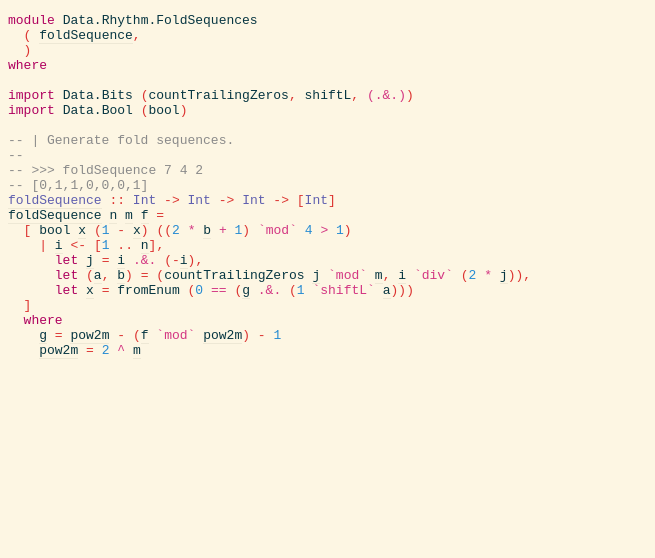
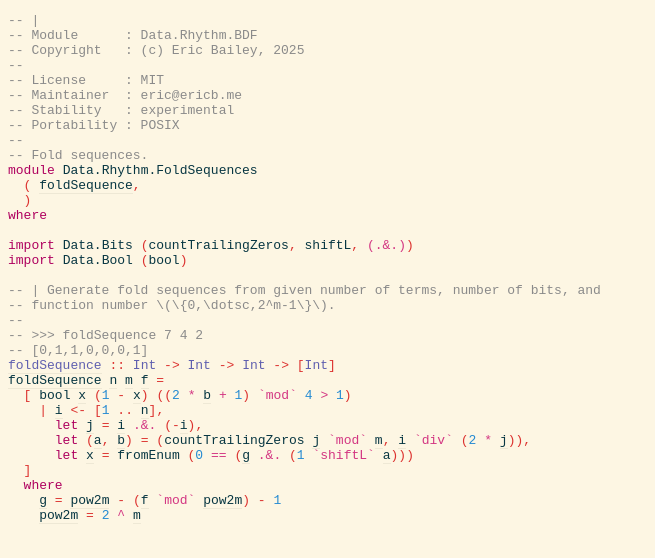
Before and after one commit to yurrriq/creating-rhythms, a plain HTML site: page docs/src/Data.Rhythm.FoldSequences.html in a window 1280 px wide. Shown: the whole page, without its empty margins (0-655 px from the left). Drawn offline with Linux system fonts and the light colour scheme.

Commit message:
docs(haskell): flesh out FoldSequences docs

```diff
--- a/docs/src/Data.Rhythm.FoldSequences.html
+++ b/docs/src/Data.Rhythm.FoldSequences.html
@@ -1,22 +1,33 @@
-<!DOCTYPE html PUBLIC "-//W3C//DTD XHTML 1.0 Transitional//EN" "http://www.w3.org/TR/xhtml1/DTD/xhtml1-transitional.dtd"><html xmlns="http://www.w3.org/1999/xhtml"><head><link rel="stylesheet" type="text/css" href="style.css" /><script type="text/javascript" src="highlight.js"></script></head><body><pre><span class="hs-keyword">module</span><span> </span><span class="hs-identifier">Data.Rhythm.FoldSequences</span><span>
-</span><span id="line-2"></span><span>  </span><span class="hs-special">(</span><span> </span><span class="annot"><a href="Data.Rhythm.FoldSequences.html#foldSequence"><span class="hs-identifier">foldSequence</span></a></span><span class="hs-special">,</span><span>
-</span><span id="line-3"></span><span>  </span><span class="hs-special">)</span><span>
-</span><span id="line-4"></span><span class="hs-keyword">where</span><span>
-</span><span id="line-5"></span><span>
-</span><span id="line-6"></span><span class="hs-keyword">import</span><span> </span><span class="annot"><span class="hs-identifier">Data.Bits</span></span><span> </span><span class="hs-special">(</span><span class="annot"><span class="hs-identifier">countTrailingZeros</span></span><span class="hs-special">,</span><span> </span><span class="annot"><span class="hs-identifier">shiftL</span></span><span class="hs-special">,</span><span> </span><span class="annot"><span class="hs-operator">(.&amp;.)</span></span><span class="hs-special">)</span><span>
-</span><span id="line-7"></span><span class="hs-keyword">import</span><span> </span><span class="annot"><span class="hs-identifier">Data.Bool</span></span><span> </span><span class="hs-special">(</span><span class="annot"><span class="hs-identifier">bool</span></span><span class="hs-special">)</span><span>
-</span><span id="line-8"></span><span>
-</span><span id="line-9"></span><span class="hs-comment">-- | Generate fold sequences.</span><span>
-</span><span id="line-10"></span><span class="hs-comment">--</span><span>
-</span><span id="line-11"></span><span class="hs-comment">-- &gt;&gt;&gt; foldSequence 7 4 2</span><span>
-</span><span id="line-12"></span><span class="hs-comment">-- [0,1,1,0,0,0,1]</span><span>
-</span><span id="line-13"></span><span class="annot"><a href="Data.Rhythm.FoldSequences.html#foldSequence"><span class="hs-identifier hs-type">foldSequence</span></a></span><span> </span><span class="hs-glyph">::</span><span> </span><span class="annot"><span class="hs-identifier hs-type">Int</span></span><span> </span><span class="hs-glyph">-&gt;</span><span> </span><span class="annot"><span class="hs-identifier hs-type">Int</span></span><span> </span><span class="hs-glyph">-&gt;</span><span> </span><span class="annot"><span class="hs-identifier hs-type">Int</span></span><span> </span><span class="hs-glyph">-&gt;</span><span> </span><span class="hs-special">[</span><span class="annot"><span class="hs-identifier hs-type">Int</span></span><span class="hs-special">]</span><span>
-</span><span id="line-14"></span><span id="foldSequence"><span class="annot"><span class="annottext">foldSequence :: Int -&gt; Int -&gt; Int -&gt; [Int]
+<!DOCTYPE html PUBLIC "-//W3C//DTD XHTML 1.0 Transitional//EN" "http://www.w3.org/TR/xhtml1/DTD/xhtml1-transitional.dtd"><html xmlns="http://www.w3.org/1999/xhtml"><head><link rel="stylesheet" type="text/css" href="style.css" /><script type="text/javascript" src="highlight.js"></script></head><body><pre><span class="hs-comment">-- |</span><span>
+</span><span id="line-2"></span><span class="hs-comment">-- Module      : Data.Rhythm.BDF</span><span>
+</span><span id="line-3"></span><span class="hs-comment">-- Copyright   : (c) Eric Bailey, 2025</span><span>
+</span><span id="line-4"></span><span class="hs-comment">--</span><span>
+</span><span id="line-5"></span><span class="hs-comment">-- License     : MIT</span><span>
+</span><span id="line-6"></span><span class="hs-comment">-- Maintainer  : eric@ericb.me</span><span>
+</span><span id="line-7"></span><span class="hs-comment">-- Stability   : experimental</span><span>
+</span><span id="line-8"></span><span class="hs-comment">-- Portability : POSIX</span><span>
+</span><span id="line-9"></span><span class="hs-comment">--</span><span>
+</span><span id="line-10"></span><span class="hs-comment">-- Fold sequences.</span><span>
+</span><span id="line-11"></span><span class="hs-keyword">module</span><span> </span><span class="hs-identifier">Data.Rhythm.FoldSequences</span><span>
+</span><span id="line-12"></span><span>  </span><span class="hs-special">(</span><span> </span><span class="annot"><a href="Data.Rhythm.FoldSequences.html#foldSequence"><span class="hs-identifier">foldSequence</span></a></span><span class="hs-special">,</span><span>
+</span><span id="line-13"></span><span>  </span><span class="hs-special">)</span><span>
+</span><span id="line-14"></span><span class="hs-keyword">where</span><span>
+</span><span id="line-15"></span><span>
+</span><span id="line-16"></span><span class="hs-keyword">import</span><span> </span><span class="annot"><span class="hs-identifier">Data.Bits</span></span><span> </span><span class="hs-special">(</span><span class="annot"><span class="hs-identifier">countTrailingZeros</span></span><span class="hs-special">,</span><span> </span><span class="annot"><span class="hs-identifier">shiftL</span></span><span class="hs-special">,</span><span> </span><span class="annot"><span class="hs-operator">(.&amp;.)</span></span><span class="hs-special">)</span><span>
+</span><span id="line-17"></span><span class="hs-keyword">import</span><span> </span><span class="annot"><span class="hs-identifier">Data.Bool</span></span><span> </span><span class="hs-special">(</span><span class="annot"><span class="hs-identifier">bool</span></span><span class="hs-special">)</span><span>
+</span><span id="line-18"></span><span>
+</span><span id="line-19"></span><span class="hs-comment">-- | Generate fold sequences from given number of terms, number of bits, and</span><span>
+</span><span id="line-20"></span><span class="hs-comment">-- function number \(\{0,\dotsc,2^m-1\}\).</span><span>
+</span><span id="line-21"></span><span class="hs-comment">--</span><span>
+</span><span id="line-22"></span><span class="hs-comment">-- &gt;&gt;&gt; foldSequence 7 4 2</span><span>
+</span><span id="line-23"></span><span class="hs-comment">-- [0,1,1,0,0,0,1]</span><span>
+</span><span id="line-24"></span><span class="annot"><a href="Data.Rhythm.FoldSequences.html#foldSequence"><span class="hs-identifier hs-type">foldSequence</span></a></span><span> </span><span class="hs-glyph">::</span><span> </span><span class="annot"><span class="hs-identifier hs-type">Int</span></span><span> </span><span class="hs-glyph">-&gt;</span><span> </span><span class="annot"><span class="hs-identifier hs-type">Int</span></span><span> </span><span class="hs-glyph">-&gt;</span><span> </span><span class="annot"><span class="hs-identifier hs-type">Int</span></span><span> </span><span class="hs-glyph">-&gt;</span><span> </span><span class="hs-special">[</span><span class="annot"><span class="hs-identifier hs-type">Int</span></span><span class="hs-special">]</span><span>
+</span><span id="line-25"></span><span id="foldSequence"><span class="annot"><span class="annottext">foldSequence :: Int -&gt; Int -&gt; Int -&gt; [Int]
 </span><a href="Data.Rhythm.FoldSequences.html#foldSequence"><span class="hs-identifier hs-var hs-var">foldSequence</span></a></span></span><span> </span><span id="local-6989586621679115102"><span class="annot"><span class="annottext">Int
 </span><a href="#local-6989586621679115102"><span class="hs-identifier hs-var">n</span></a></span></span><span> </span><span id="local-6989586621679115103"><span class="annot"><span class="annottext">Int
 </span><a href="#local-6989586621679115103"><span class="hs-identifier hs-var">m</span></a></span></span><span> </span><span id="local-6989586621679115104"><span class="annot"><span class="annottext">Int
 </span><a href="#local-6989586621679115104"><span class="hs-identifier hs-var">f</span></a></span></span><span> </span><span class="hs-glyph">=</span><span>
-</span><span id="line-15"></span><span>  </span><span class="hs-special">[</span><span> </span><span class="annot"><span class="annottext">Int -&gt; Int -&gt; Bool -&gt; Int
+</span><span id="line-26"></span><span>  </span><span class="hs-special">[</span><span> </span><span class="annot"><span class="annottext">Int -&gt; Int -&gt; Bool -&gt; Int
 forall a. a -&gt; a -&gt; Bool -&gt; a
 </span><span class="hs-identifier hs-var">bool</span></span><span> </span><span class="annot"><span class="annottext">Int
 </span><a href="#local-6989586621679115105"><span class="hs-identifier hs-var">x</span></a></span><span> </span><span class="hs-special">(</span><span class="annot"><span class="annottext">Int
@@ -37,17 +48,17 @@ forall a. Integral a =&gt; a -&gt; a -&gt; a
 forall a. Ord a =&gt; a -&gt; a -&gt; Bool
 </span><span class="hs-operator hs-var">&gt;</span></span><span> </span><span class="annot"><span class="annottext">Int
 </span><span class="hs-number">1</span></span><span class="hs-special">)</span><span>
-</span><span id="line-16"></span><span>    </span><span class="hs-glyph">|</span><span> </span><span id="local-6989586621679115111"><span class="annot"><span class="annottext">Int
+</span><span id="line-27"></span><span>    </span><span class="hs-glyph">|</span><span> </span><span id="local-6989586621679115111"><span class="annot"><span class="annottext">Int
 </span><a href="#local-6989586621679115111"><span class="hs-identifier hs-var">i</span></a></span></span><span> </span><span class="hs-glyph">&lt;-</span><span> </span><span class="hs-special">[</span><span class="annot"><span class="annottext">Int
 </span><span class="hs-number">1</span></span><span> </span><span class="hs-glyph">..</span><span> </span><span class="annot"><span class="annottext">Int
 </span><a href="#local-6989586621679115102"><span class="hs-identifier hs-var">n</span></a></span><span class="hs-special">]</span><span class="hs-special">,</span><span>
-</span><span id="line-17"></span><span>      </span><span class="hs-keyword">let</span><span> </span><span id="local-6989586621679115115"><span class="annot"><span class="annottext">j :: Int
+</span><span id="line-28"></span><span>      </span><span class="hs-keyword">let</span><span> </span><span id="local-6989586621679115115"><span class="annot"><span class="annottext">j :: Int
 </span><a href="#local-6989586621679115115"><span class="hs-identifier hs-var hs-var">j</span></a></span></span><span> </span><span class="hs-glyph">=</span><span> </span><span class="annot"><span class="annottext">Int
 </span><a href="#local-6989586621679115111"><span class="hs-identifier hs-var">i</span></a></span><span> </span><span class="annot"><span class="annottext">Int -&gt; Int -&gt; Int
 forall a. Bits a =&gt; a -&gt; a -&gt; a
 </span><span class="hs-operator hs-var">.&amp;.</span></span><span> </span><span class="hs-special">(</span><span class="hs-glyph">-</span><span class="annot"><span class="annottext">Int
 </span><a href="#local-6989586621679115111"><span class="hs-identifier hs-var">i</span></a></span><span class="hs-special">)</span><span class="hs-special">,</span><span>
-</span><span id="line-18"></span><span>      </span><span class="hs-keyword">let</span><span> </span><span class="hs-special">(</span><span id="local-6989586621679115122"><span class="annot"><span class="annottext">Int
+</span><span id="line-29"></span><span>      </span><span class="hs-keyword">let</span><span> </span><span class="hs-special">(</span><span id="local-6989586621679115122"><span class="annot"><span class="annottext">Int
 </span><a href="#local-6989586621679115122"><span class="hs-identifier hs-var">a</span></a></span></span><span class="hs-special">,</span><span> </span><span id="local-6989586621679115107"><span class="annot"><span class="annottext">Int
 </span><a href="#local-6989586621679115107"><span class="hs-identifier hs-var">b</span></a></span></span><span class="hs-special">)</span><span> </span><span class="hs-glyph">=</span><span> </span><span class="hs-special">(</span><span class="annot"><span class="annottext">Int -&gt; Int
 forall b. FiniteBits b =&gt; b -&gt; Int
@@ -63,7 +74,7 @@ forall a. Integral a =&gt; a -&gt; a -&gt; a
 forall a. Num a =&gt; a -&gt; a -&gt; a
 </span><span class="hs-operator hs-var">*</span></span><span> </span><span class="annot"><span class="annottext">Int
 </span><a href="#local-6989586621679115115"><span class="hs-identifier hs-var">j</span></a></span><span class="hs-special">)</span><span class="hs-special">)</span><span class="hs-special">,</span><span>
-</span><span id="line-19"></span><span>      </span><span class="hs-keyword">let</span><span> </span><span id="local-6989586621679115105"><span class="annot"><span class="annottext">x :: Int
+</span><span id="line-30"></span><span>      </span><span class="hs-keyword">let</span><span> </span><span id="local-6989586621679115105"><span class="annot"><span class="annottext">x :: Int
 </span><a href="#local-6989586621679115105"><span class="hs-identifier hs-var hs-var">x</span></a></span></span><span> </span><span class="hs-glyph">=</span><span> </span><span class="annot"><span class="annottext">Bool -&gt; Int
 forall a. Enum a =&gt; a -&gt; Int
 </span><span class="hs-identifier hs-var">fromEnum</span></span><span> </span><span class="hs-special">(</span><span class="annot"><span class="annottext">Int
@@ -77,9 +88,9 @@ forall a. Bits a =&gt; a -&gt; a -&gt; a
 forall a. Bits a =&gt; a -&gt; Int -&gt; a
 </span><span class="hs-operator hs-var">`shiftL`</span></span><span> </span><span class="annot"><span class="annottext">Int
 </span><a href="#local-6989586621679115122"><span class="hs-identifier hs-var">a</span></a></span><span class="hs-special">)</span><span class="hs-special">)</span><span class="hs-special">)</span><span>
-</span><span id="line-20"></span><span>  </span><span class="hs-special">]</span><span>
-</span><span id="line-21"></span><span>  </span><span class="hs-keyword">where</span><span>
-</span><span id="line-22"></span><span>    </span><span id="local-6989586621679115133"><span class="annot"><span class="annottext">g :: Int
+</span><span id="line-31"></span><span>  </span><span class="hs-special">]</span><span>
+</span><span id="line-32"></span><span>  </span><span class="hs-keyword">where</span><span>
+</span><span id="line-33"></span><span>    </span><span id="local-6989586621679115133"><span class="annot"><span class="annottext">g :: Int
 </span><a href="#local-6989586621679115133"><span class="hs-identifier hs-var hs-var">g</span></a></span></span><span> </span><span class="hs-glyph">=</span><span> </span><span class="annot"><span class="annottext">Int
 </span><a href="#local-6989586621679115138"><span class="hs-identifier hs-var">pow2m</span></a></span><span> </span><span class="annot"><span class="annottext">Int -&gt; Int -&gt; Int
 forall a. Num a =&gt; a -&gt; a -&gt; a
@@ -91,10 +102,10 @@ forall a. Integral a =&gt; a -&gt; a -&gt; a
 forall a. Num a =&gt; a -&gt; a -&gt; a
 </span><span class="hs-glyph hs-var">-</span></span><span> </span><span class="annot"><span class="annottext">Int
 </span><span class="hs-number">1</span></span><span>
-</span><span id="line-23"></span><span>    </span><span id="local-6989586621679115138"><span class="annot"><span class="annottext">pow2m :: Int
+</span><span id="line-34"></span><span>    </span><span id="local-6989586621679115138"><span class="annot"><span class="annottext">pow2m :: Int
 </span><a href="#local-6989586621679115138"><span class="hs-identifier hs-var hs-var">pow2m</span></a></span></span><span> </span><span class="hs-glyph">=</span><span> </span><span class="annot"><span class="annottext">Int
 </span><span class="hs-number">2</span></span><span> </span><span class="annot"><span class="annottext">Int -&gt; Int -&gt; Int
 forall a b. (Num a, Integral b) =&gt; a -&gt; b -&gt; a
 </span><span class="hs-operator hs-var">^</span></span><span> </span><span class="annot"><span class="annottext">Int
 </span><a href="#local-6989586621679115103"><span class="hs-identifier hs-var">m</span></a></span><span>
-</span><span id="line-24"></span></pre></body></html>
+</span><span id="line-35"></span></pre></body></html>
```
Also changed, not shown: docs/Data-Rhythm-BDF.html (+1 -1 lines), docs/Data-Rhythm-Binary-BurrowsWheeler.html (+1 -1 lines), docs/Data-Rhythm-Binary-RuskeySavageWang.html (+1 -1 lines), docs/Data-Rhythm-Binary.html (+1 -1 lines), docs/Data-Rhythm-Compositions.html (+1 -1 lines), docs/Data-Rhythm-ContinuedFractions.html (+1 -1 lines), docs/Data-Rhythm-FoldSequences.html (+2 -1 lines), docs/Data-Rhythm-Partitions.html (+1 -1 lines), docs/Data-Rhythm-Permutations.html (+1 -1 lines), docs/doc-index.html (+1 -1 lines), docs/index.html (+2 -2 lines), docs/src/Paths_CreatingRhythms.html (+4 -4 lines), 3 other files.
